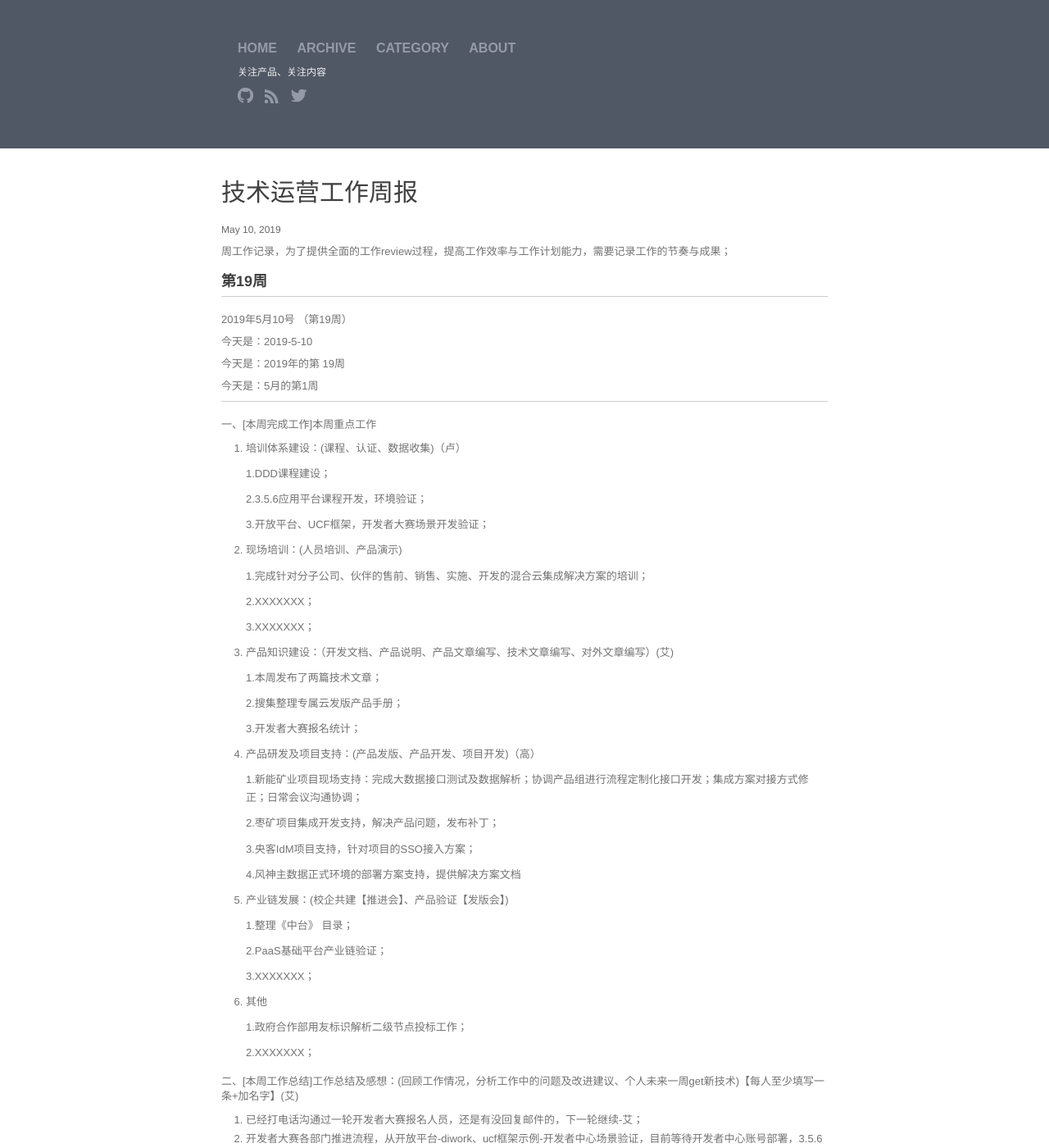
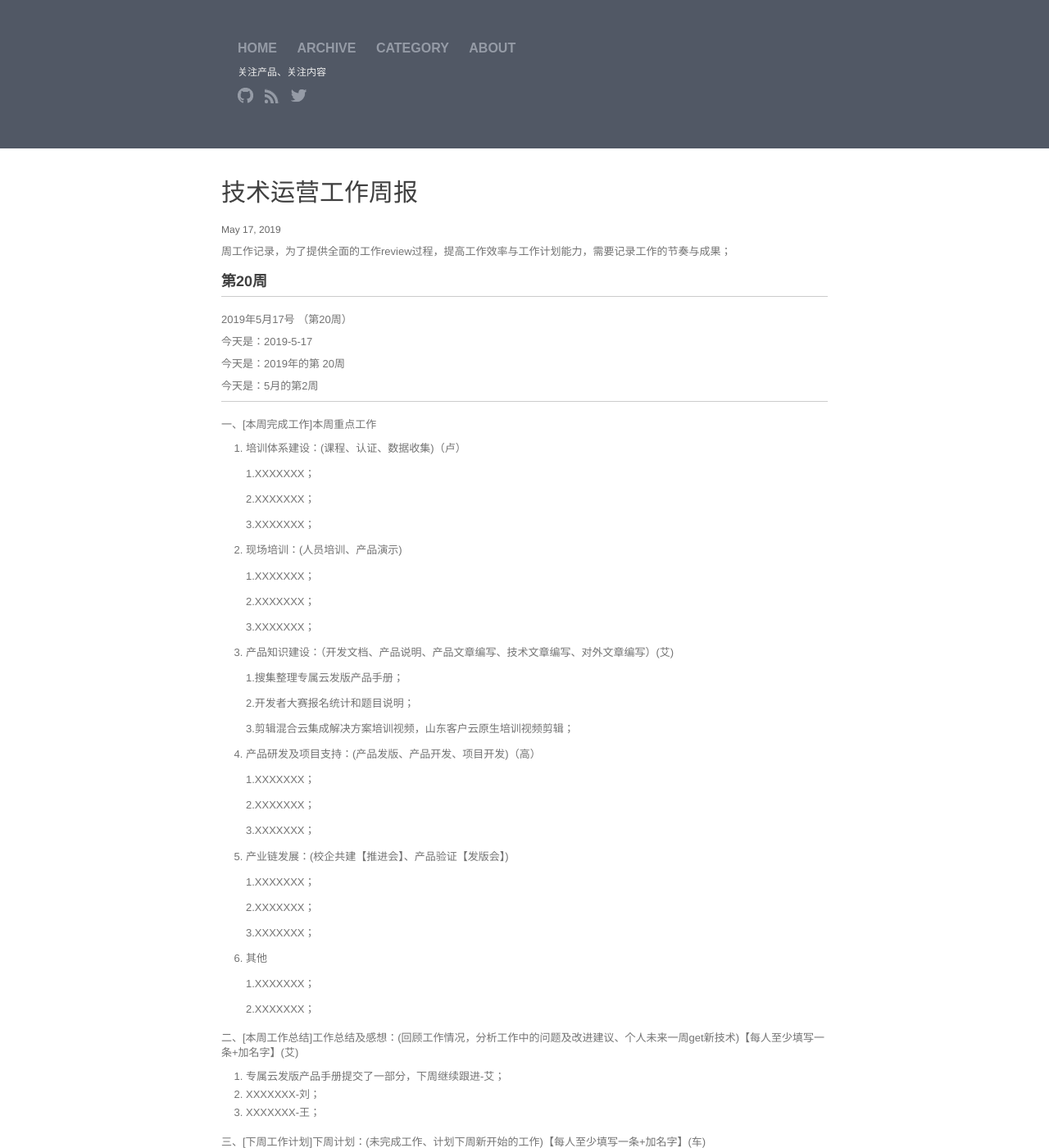
Before and after one commit to walllFlower/blog, a Jekyll site: the page built from _posts/2018-07-17-day_report_cxz.md, in a window 1280 px wide and 1400 px high. Shown: the whole window at 82% size. Built offline with Jekyll 4.4.1, drawn with Linux system fonts in a browser that asks for light colours; comment, search, counter and statistics services are not loaded; some of the changed text lies outside the part shown.

Commit message:
Update 2018-07-17-day_report_cxz.md

```diff
--- a/_posts/2018-07-17-day_report_cxz.md
+++ b/_posts/2018-07-17-day_report_cxz.md
@@ -1,11 +1,86 @@
 ---
 layout: post
 title:  "技术运营工作周报"
-date:   2019-5-10 14:57:32
+date:   2019-5-17 14:57:32
 categories: 技术运营工作周报
 ---
 
 周工作记录，为了提供全面的工作review过程，提高工作效率与工作计划能力，需要记录工作的节奏与成果；
+
+###  第20周
+
+***
+
+2019年5月17号 （第20周）
+
+今天是：2019-5-17
+
+今天是：2019年的第 20周
+
+今天是：5月的第2周
+
+***
+
+一、[本周完成工作]本周重点工作
+
+1. 培训体系建设：(课程、认证、数据收集)（卢）
+
+    1.XXXXXXX；
+
+    2.XXXXXXX；
+
+    3.XXXXXXX；
+
+2. 现场培训：(人员培训、产品演示)
+
+    1.XXXXXXX；
+
+    2.XXXXXXX；
+
+    3.XXXXXXX；
+
+3. 产品知识建设：（开发文档、产品说明、产品文章编写、技术文章编写、对外文章编写）(艾)
+
+    1.搜集整理专属云发版产品手册；
+
+    2.开发者大赛报名统计和题目说明；
+
+    3.剪辑混合云集成解决方案培训视频，山东客户云原生培训视频剪辑；
+
+4. 产品研发及项目支持：(产品发版、产品开发、项目开发)（高）
+
+    1.XXXXXXX；
+
+    2.XXXXXXX；
+
+    3.XXXXXXX；
+
+5. 产业链发展：(校企共建【推进会】、产品验证【发版会】)
+
+    1.XXXXXXX；
+
+    2.XXXXXXX；
+
+    3.XXXXXXX；
+
+6. 其他
+
+    1.XXXXXXX；
+
+    2.XXXXXXX；
+
+二、[本周工作总结]工作总结及感想：(回顾工作情况，分析工作中的问题及改进建议、个人未来一周get新技术)【每人至少填写一条+加名字】(艾)
+
+1. 专属云发版产品手册提交了一部分，下周继续跟进-艾；
+2. XXXXXXX-刘；
+3. XXXXXXX-王；
+
+三、[下周工作计划]下周计划：(未完成工作、计划下周新开始的工作)【每人至少填写一条+加名字】(车)
+
+1. 搜集整理专属云发版产品手册，开发者大赛报名统计，山东客户云原生培训视频剪辑-艾；
+2. XXXXXXX；
+3. XXXXXXX；
+
 
 ###  第19周
 
```
